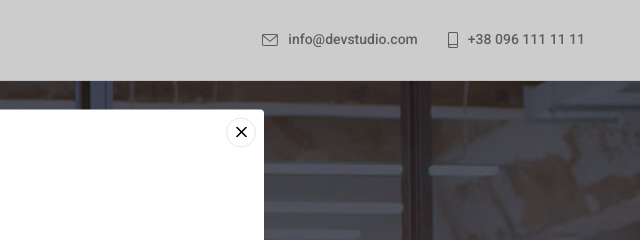
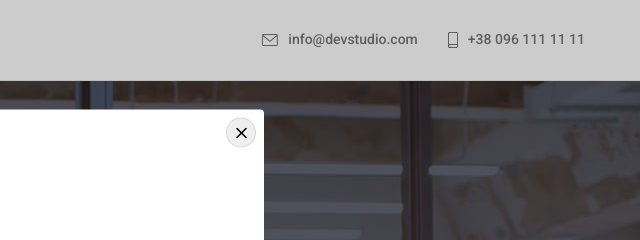
Before and after one commit to NicolayRusetsky/goit-markup-hw-05, a plain HTML site: page index.html in a window 1280 px wide. Both pictures are taken after a click on the button "Заказать услугу". Shown: the top 240 px of the page, 640-1280 px from the left. Drawn offline with Linux system fonts and the light colour scheme.

Commit message:
Update styles.css

```diff
--- a/css/styles.css
+++ b/css/styles.css
@@ -721,15 +721,18 @@ img {
 }
 
 .btn-close-modal {
+  display: flex;
+  justify-content: center;
+  align-items: center;
   position: absolute;
   top: 8px;
   right: 8px;
+  padding: 0;
   cursor: pointer;
   width: 30px;
   height: 30px;
   border-radius: 50%;
   border: 1px solid rgba(0, 0, 0, 0.1);
-  background-color: transparent;
 }
 
 .is-hidden {
```
